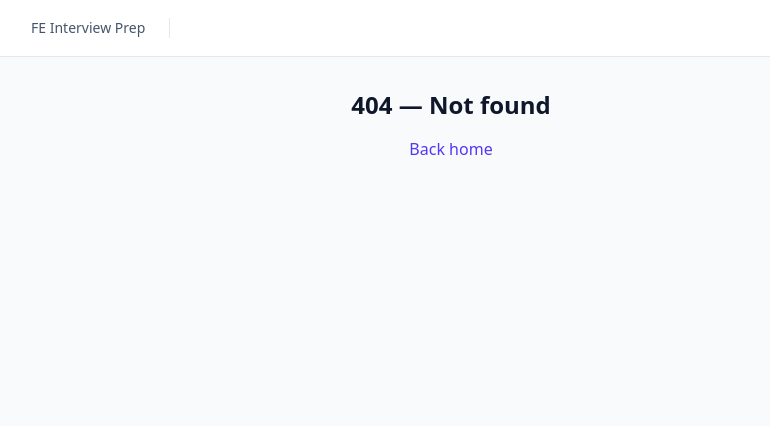
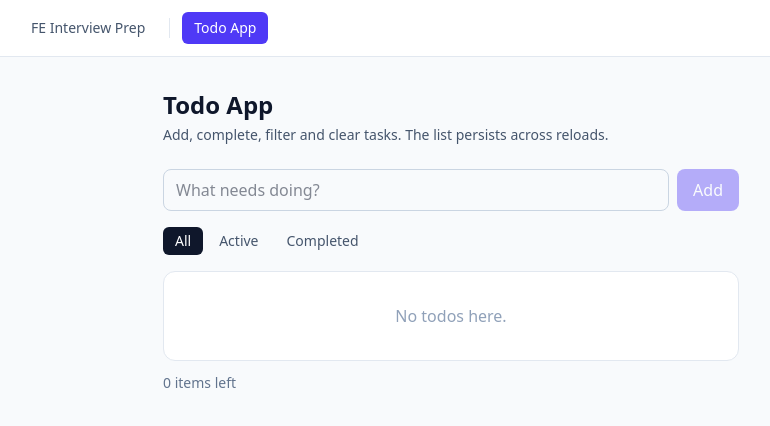
Before and after one commit to edstem-tech/fe-interview-prep, a React (Vite) app: page /todo in a window 1280 px wide. Before the commit this address had no page. Shown: the top 426 px of the page, without its empty margins (189-959 px from the left). Built offline with nearby package versions, Linux system fonts and the light colour scheme.

Commit message:
Add Todo UI with add, edit, complete, delete, filter and clear completed

```diff
--- a/src/features/registry.ts
+++ b/src/features/registry.ts
@@ -1,8 +1,9 @@
 import type { Feature } from './types';
+import { todoFeature } from './todo';
 
 /**
  * The ordered list of interview features. Each feature branch (Q1..Q5) appends
  * exactly one entry here and the rest of the app (nav, home cards, routes) picks
- * it up automatically. Kept intentionally empty on a fresh `main`.
+ * it up automatically.
  */
-export const features: Feature[] = [];
+export const features: Feature[] = [todoFeature];
--- /dev/null
+++ b/src/features/todo/TodoApp.tsx
@@ -0,0 +1,90 @@
+import { useState, type FormEvent } from 'react';
+import { FILTERS } from './types';
+import { useTodos } from './useTodos';
+import TodoItem from './TodoItem';
+
+export default function TodoApp() {
+  const todos = useTodos();
+  const [draft, setDraft] = useState('');
+
+  function handleSubmit(event: FormEvent<HTMLFormElement>): void {
+    event.preventDefault();
+    todos.add(draft);
+    setDraft('');
+  }
+
+  return (
+    <section className="mx-auto max-w-xl">
+      <h1 className="text-2xl font-bold">Todo App</h1>
+      <p className="mt-1 text-sm text-slate-600">
+        Add, complete, filter and clear tasks. The list persists across reloads.
+      </p>
+
+      <form onSubmit={handleSubmit} className="mt-6 flex gap-2">
+        <input
+          aria-label="New todo"
+          value={draft}
+          onChange={(event) => setDraft(event.target.value)}
+          placeholder="What needs doing?"
+          className="flex-1 rounded-lg border border-slate-300 px-3 py-2 outline-none focus:border-indigo-500 focus:ring-2 focus:ring-indigo-200"
+        />
+        <button
+          type="submit"
+          className="rounded-lg bg-indigo-600 px-4 py-2 font-medium text-white transition hover:bg-indigo-700 disabled:opacity-40"
+          disabled={draft.trim() === ''}
+        >
+          Add
+        </button>
+      </form>
+
+      <div className="mt-4 flex gap-1" role="group" aria-label="Filter todos">
+        {FILTERS.map((option) => (
+          <button
+            key={option}
+            type="button"
+            aria-pressed={todos.filter === option}
+            onClick={() => todos.setFilter(option)}
+            className={`rounded-md px-3 py-1 text-sm capitalize transition ${
+              todos.filter === option
+                ? 'bg-slate-900 text-white'
+                : 'text-slate-600 hover:bg-slate-100'
+            }`}
+          >
+            {option}
+          </button>
+        ))}
+      </div>
+
+      <ul className="mt-4 divide-y divide-slate-100 rounded-xl border border-slate-200 bg-white">
+        {todos.visible.length === 0 ? (
+          <li className="px-4 py-8 text-center text-slate-400">No todos here.</li>
+        ) : (
+          todos.visible.map((todo) => (
+            <TodoItem
+              key={todo.id}
+              todo={todo}
+              onToggle={todos.toggle}
+              onEdit={todos.edit}
+              onRemove={todos.remove}
+            />
+          ))
+        )}
+      </ul>
+
+      <footer className="mt-3 flex items-center justify-between text-sm text-slate-500">
+        <span>
+          {todos.remaining} {todos.remaining === 1 ? 'item' : 'items'} left
+        </span>
+        {todos.hasCompleted && (
+          <button
+            type="button"
+            onClick={todos.clearCompleted}
+            className="transition hover:text-slate-900"
+          >
+            Clear completed
+          </button>
+        )}
+      </footer>
+    </section>
+  );
+}
--- /dev/null
+++ b/src/features/todo/TodoItem.tsx
@@ -0,0 +1,85 @@
+import { useState, type KeyboardEvent } from 'react';
+import type { Todo } from './types';
+
+interface TodoItemProps {
+  todo: Todo;
+  onToggle: (id: string) => void;
+  onEdit: (id: string, title: string) => void;
+  onRemove: (id: string) => void;
+}
+
+export default function TodoItem({ todo, onToggle, onEdit, onRemove }: TodoItemProps) {
+  const [editing, setEditing] = useState(false);
+  const [draft, setDraft] = useState(todo.title);
+
+  function startEditing(): void {
+    setDraft(todo.title);
+    setEditing(true);
+  }
+
+  function commit(): void {
+    onEdit(todo.id, draft);
+    setEditing(false);
+  }
+
+  function handleKeyDown(event: KeyboardEvent<HTMLInputElement>): void {
+    if (event.key === 'Enter') commit();
+    if (event.key === 'Escape') {
+      setDraft(todo.title);
+      setEditing(false);
+    }
+  }
+
+  return (
+    <li className="flex items-center gap-3 px-4 py-3">
+      <input
+        type="checkbox"
+        checked={todo.completed}
+        onChange={() => onToggle(todo.id)}
+        aria-label={`Mark "${todo.title}" as ${todo.completed ? 'active' : 'completed'}`}
+        className="size-4 accent-indigo-600"
+      />
+
+      {editing ? (
+        <input
+          autoFocus
+          aria-label={`Edit "${todo.title}"`}
+          value={draft}
+          onChange={(event) => setDraft(event.target.value)}
+          onBlur={commit}
+          onKeyDown={handleKeyDown}
+          className="flex-1 rounded-md border border-indigo-400 px-2 py-1 outline-none focus:ring-2 focus:ring-indigo-200"
+        />
+      ) : (
+        <button
+          type="button"
+          onDoubleClick={startEditing}
+          className={`flex-1 cursor-text text-left ${
+            todo.completed ? 'text-slate-400 line-through' : ''
+          }`}
+          title="Double-click to edit"
+        >
+          {todo.title}
+        </button>
+      )}
+
+      {!editing && (
+        <button
+          type="button"
+          onClick={startEditing}
+          className="text-sm text-slate-400 transition hover:text-indigo-600"
+        >
+          Edit
+        </button>
+      )}
+      <button
+        type="button"
+        onClick={() => onRemove(todo.id)}
+        aria-label={`Delete "${todo.title}"`}
+        className="text-sm text-slate-400 transition hover:text-red-600"
+      >
+        Delete
+      </button>
+    </li>
+  );
+}
--- /dev/null
+++ b/src/features/todo/index.ts
@@ -0,0 +1,10 @@
+import type { Feature } from '../types';
+import TodoApp from './TodoApp';
+
+export const todoFeature: Feature = {
+  id: 'q1',
+  path: 'todo',
+  title: 'Todo App',
+  tagline: 'Add, toggle, filter and clear tasks, persisted to localStorage.',
+  Component: TodoApp,
+};
```
